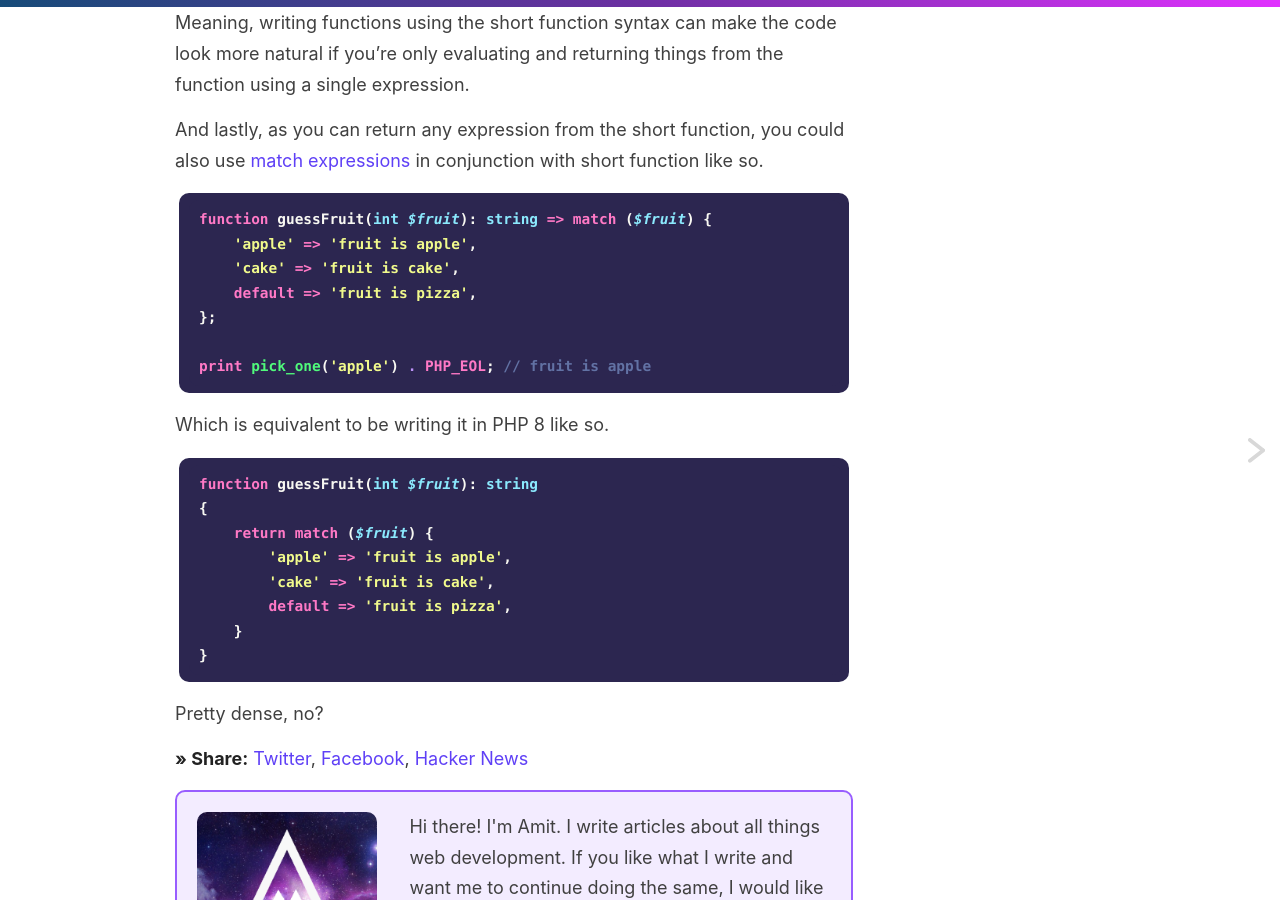
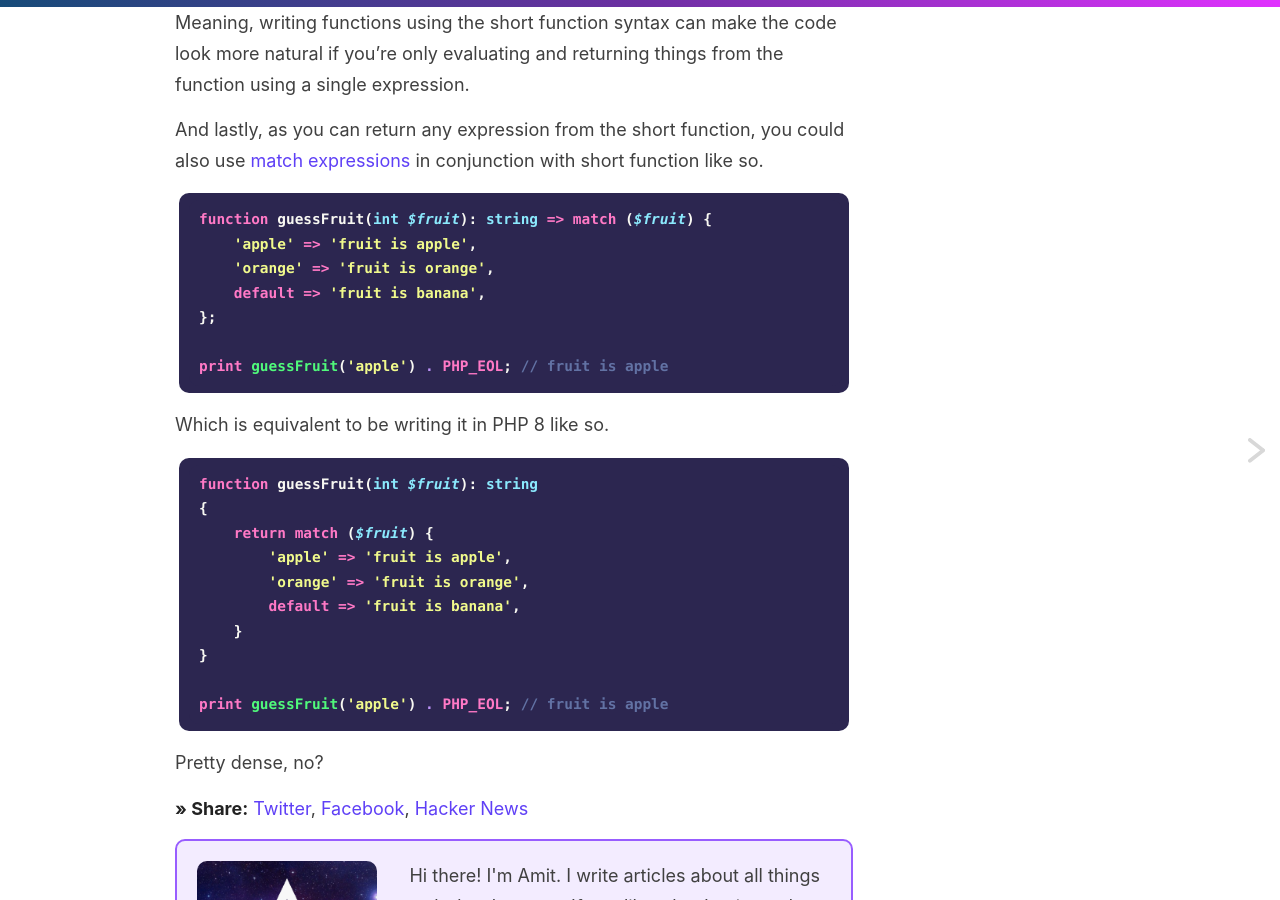
Before and after one commit to varunkumardev/amitmerchant1990.github.io, a Jekyll site: the page built from _posts/2020-09-28-short-functions-could-be-coming-in-php8-1.md, in a window 1280 px wide and 900 px high, scrolled down 1551 px. Built offline with Jekyll 4.4.1, drawn with Linux system fonts in a browser that asks for light colours; comment, search, counter and statistics services are not loaded.

Commit message:
improve post.

````diff
--- a/_posts/2020-09-28-short-functions-could-be-coming-in-php8-1.md
+++ b/_posts/2020-09-28-short-functions-could-be-coming-in-php8-1.md
@@ -55,11 +55,11 @@ And lastly, as you can return any expression from the short function, you could
 ```php
 function guessFruit(int $fruit): string => match ($fruit) {
     'apple' => 'fruit is apple',
-    'cake' => 'fruit is cake',
-    default => 'fruit is pizza',
+    'orange' => 'fruit is orange',
+    default => 'fruit is banana',
 };
 
-print pick_one('apple') . PHP_EOL; // fruit is apple
+print guessFruit('apple') . PHP_EOL; // fruit is apple
 ```
 
 Which is equivalent to be writing it in PHP 8 like so.
@@ -69,10 +69,12 @@ function guessFruit(int $fruit): string
 {
     return match ($fruit) {
         'apple' => 'fruit is apple',
-        'cake' => 'fruit is cake',
-        default => 'fruit is pizza',
+        'orange' => 'fruit is orange',
+        default => 'fruit is banana',
     }
 }
+
+print guessFruit('apple') . PHP_EOL; // fruit is apple
 ```
 
 Pretty dense, no?
````
